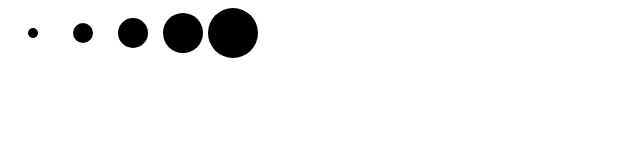
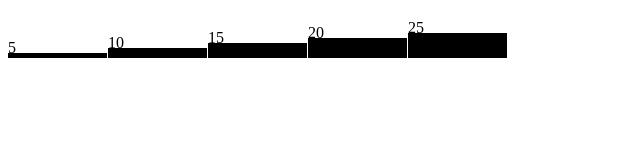
Before and after one commit to veeps/VAX, a plain HTML site: page d3tutorial.html in a window 1280 px wide. Shown: the whole page, without its empty margins (0-640 px from the left). Drawn offline with Linux system fonts and the light colour scheme.

Commit message:
New D3 tutorial

```diff
--- a/d3tutorial.html
+++ b/d3tutorial.html
@@ -21,21 +21,39 @@
 			//Create SVG element
 			var svg = d3.select("body")
 						.append("svg")
-						.attr("width", 500)
-						.attr("height", 50);
+						.attr("width", w)
+						.attr("height", h);
+			var barPadding = 1;
 
-			var circles = svg.selectAll("circle")
-			    .data(dataset)
-			    .enter()
-			    .append("circle");
+			svg.selectAll("rect")
+			   .data(dataset)
+			   .enter()
+			   .append("rect")
+			   .attr("x", function(d,i){
+			   	return i * (w/dataset.length);
+			   })
+			   .attr("y", function(d){
+			   	return h-d;
+			   })
+			   .attr("width", w / dataset.length- barPadding )
+			   .attr("height", function(d){
+			   	return d;
+			   });
 
-			circles.attr("cx", function(d, i) {
-						return (i * 50) + 25;
-					})
-				   .attr("cy", h/2)
-				   .attr("r", function(d) {
-						return d;
-				   });
+
+			svg.selectAll("text")
+			   .data(dataset)
+			   .enter()
+			   .append("text")
+			   .text(function(d){
+			   	return d;
+			   })
+			   .attr("x", function(d,i){
+			   	return i*(w/dataset.length);
+			   })
+			   .attr("y", function(d){
+			   	return h- d;
+			   })
 
 		</script>
 	</body>
```
Also changed, not shown: scatterplot.html (added, +39 -0 lines), 2 other files.
